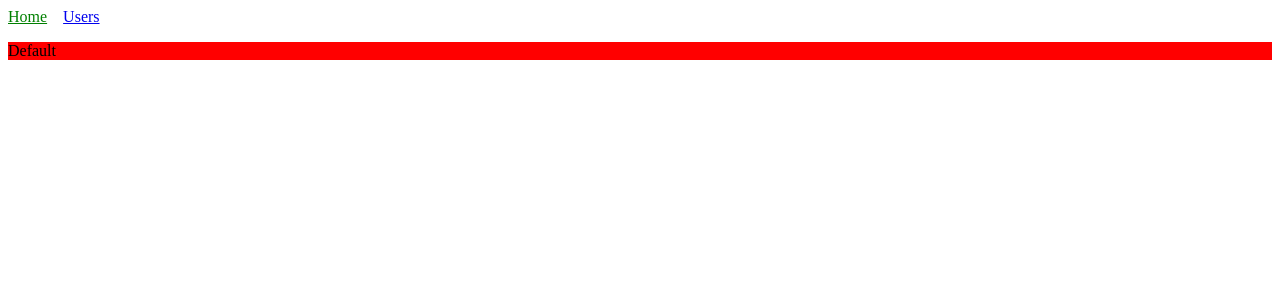
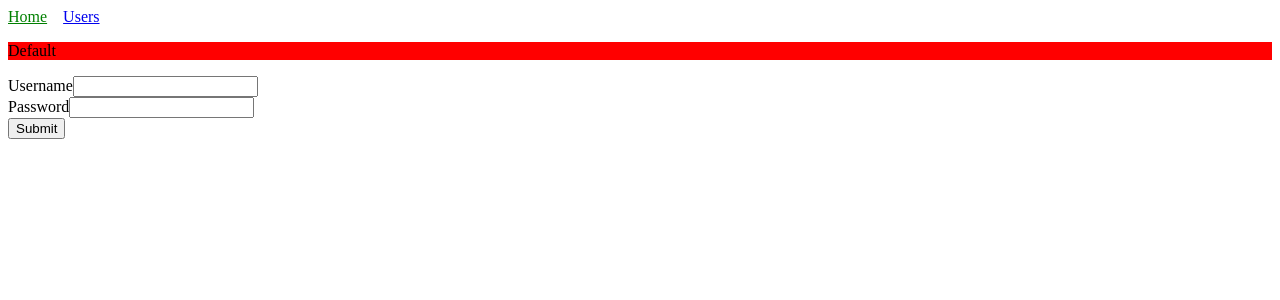
Before and after one commit to sean-xiao-zhao7/angular-directives-test, an Angular app: page /#/ in a window 1280 px wide. Shown: the top 300 px of the page. Built offline with nearby package versions, Linux system fonts and the light colour scheme.

Commit message:
Add testing form

```diff
--- a/src/app/components/home/home.component.html
+++ b/src/app/components/home/home.component.html
@@ -5,4 +5,15 @@
     <p *ngSwitchCase="'fly'">Title</p>
     <p *ngSwitchDefault>Default</p>
   </div>
+  <form>
+    <div>
+      <label for="username">Username</label>
+      <input name="username" id="username" />
+    </div>
+    <div>
+      <label for="password">Password</label>
+      <input name="password" id="password" type="password" />
+    </div>
+    <button type="submit">Submit</button>
+  </form>
 </div>
```
